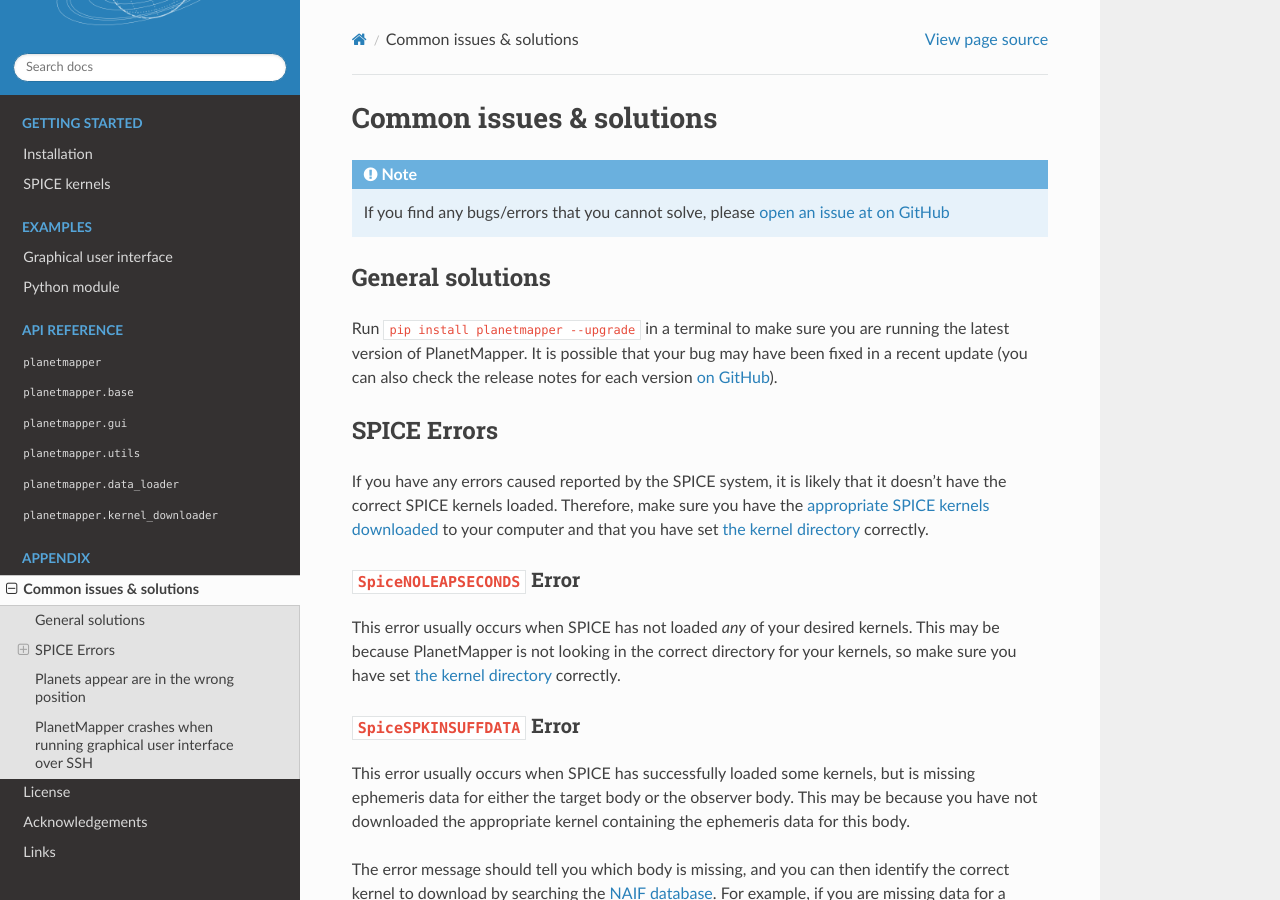
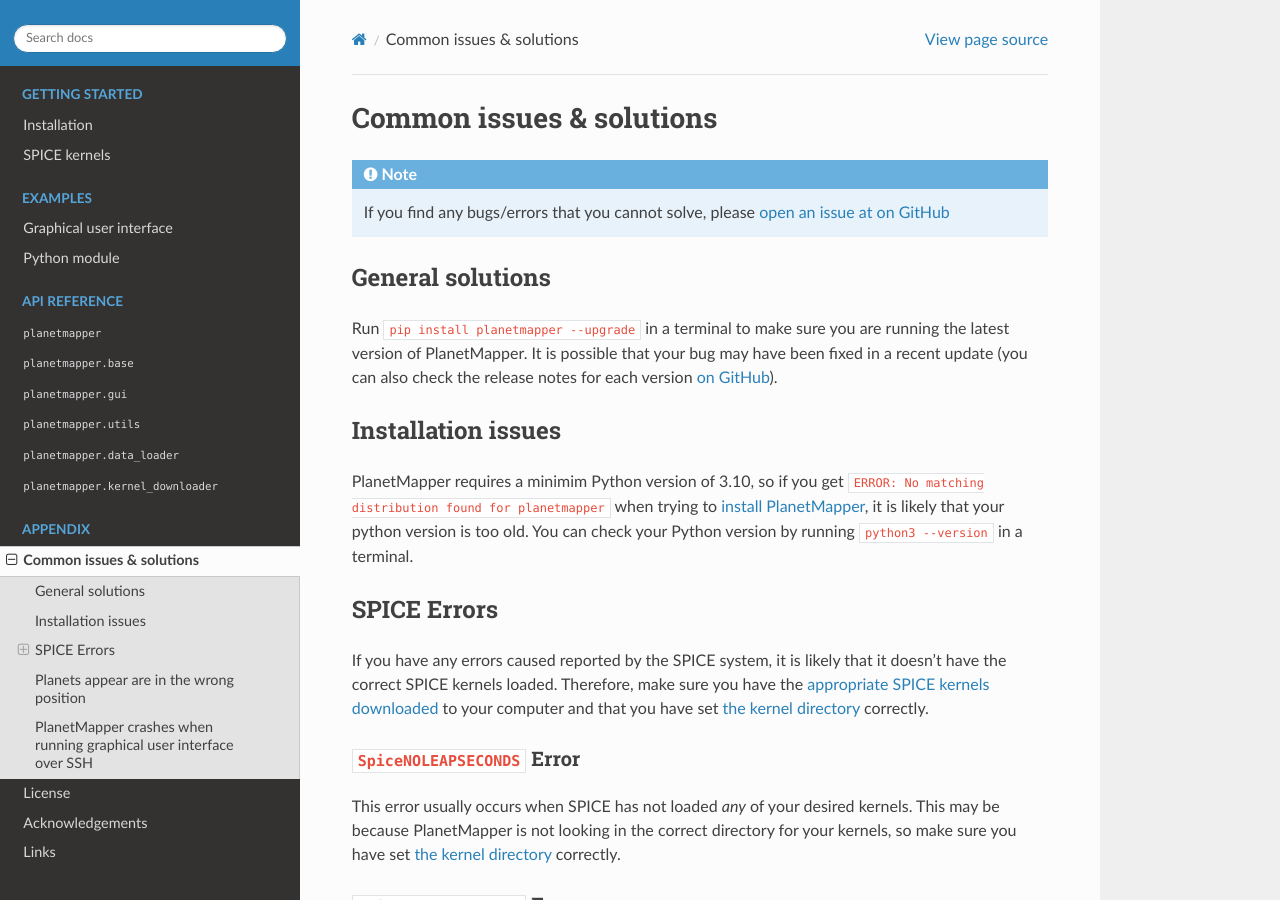
Before and after one commit to ortk95/planetmapper, a Sphinx documentation site: the page built from docs/common_issues.rst, in a window 1280 px wide and 900 px high. Built offline with Sphinx 7.4.7 and the Read the Docs theme 2.0.0, drawn with Linux system fonts in a browser that asks for light colours; the version number could not be read and is left out.

Commit message:
Improve documentation

```diff
--- a/docs/common_issues.rst
+++ b/docs/common_issues.rst
@@ -10,6 +10,11 @@
 General solutions
 =================
 Run `pip install planetmapper --upgrade` in a terminal to make sure you are running the latest version of PlanetMapper. It is possible that your bug may have been fixed in a recent update (you can also check the release notes for each version `on GitHub <https://github.com/ortk95/planetmapper/releases>`__).
+
+
+Installation issues
+===================
+PlanetMapper requires a minimim Python version of 3.10, so if you get `ERROR: No matching distribution found for planetmapper` when trying to :ref:`install PlanetMapper <installation>`, it is likely that your python version is too old. You can check your Python version by running `python3 --version` in a terminal.
 
 
 SPICE Errors
--- a/docs/installation.rst
+++ b/docs/installation.rst
@@ -1,3 +1,5 @@
+.. _installation:
+
 Installation
 ************
 
```
Also changed, not shown: docs/spice_kernels.rst (+9 -9 lines).
